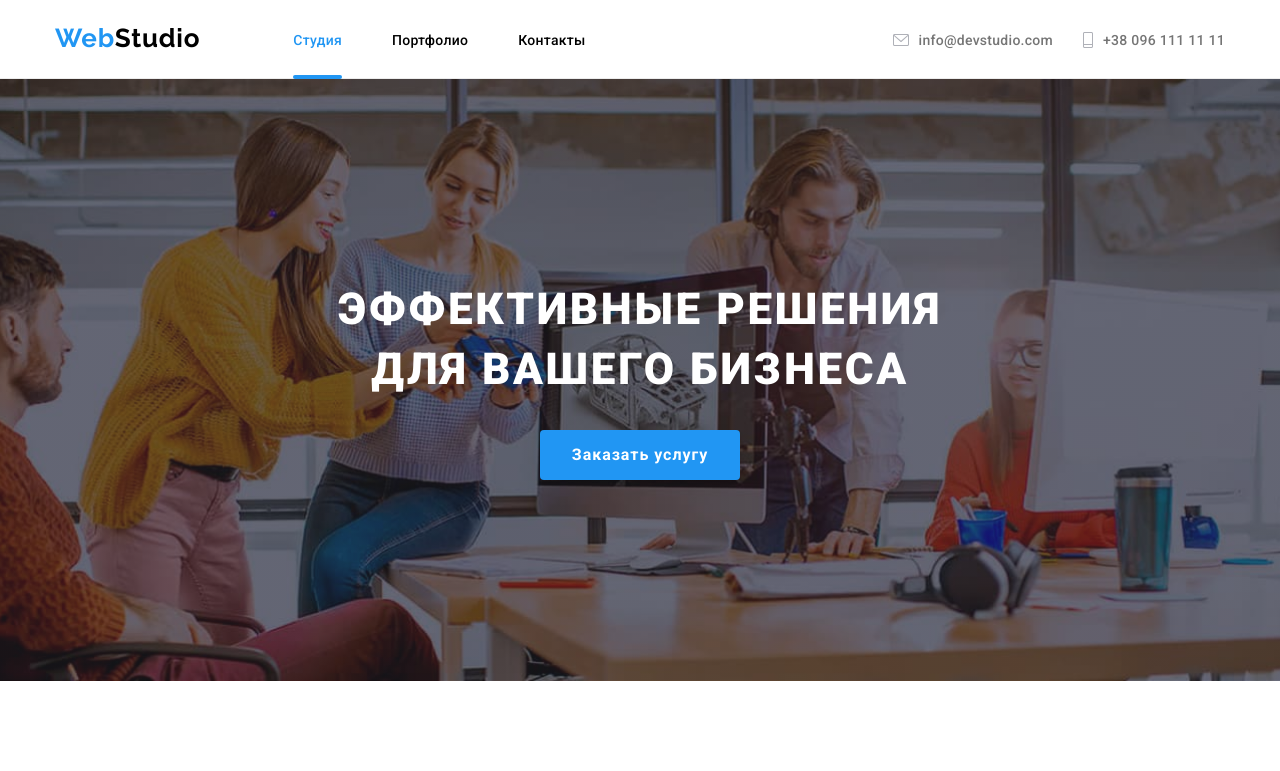
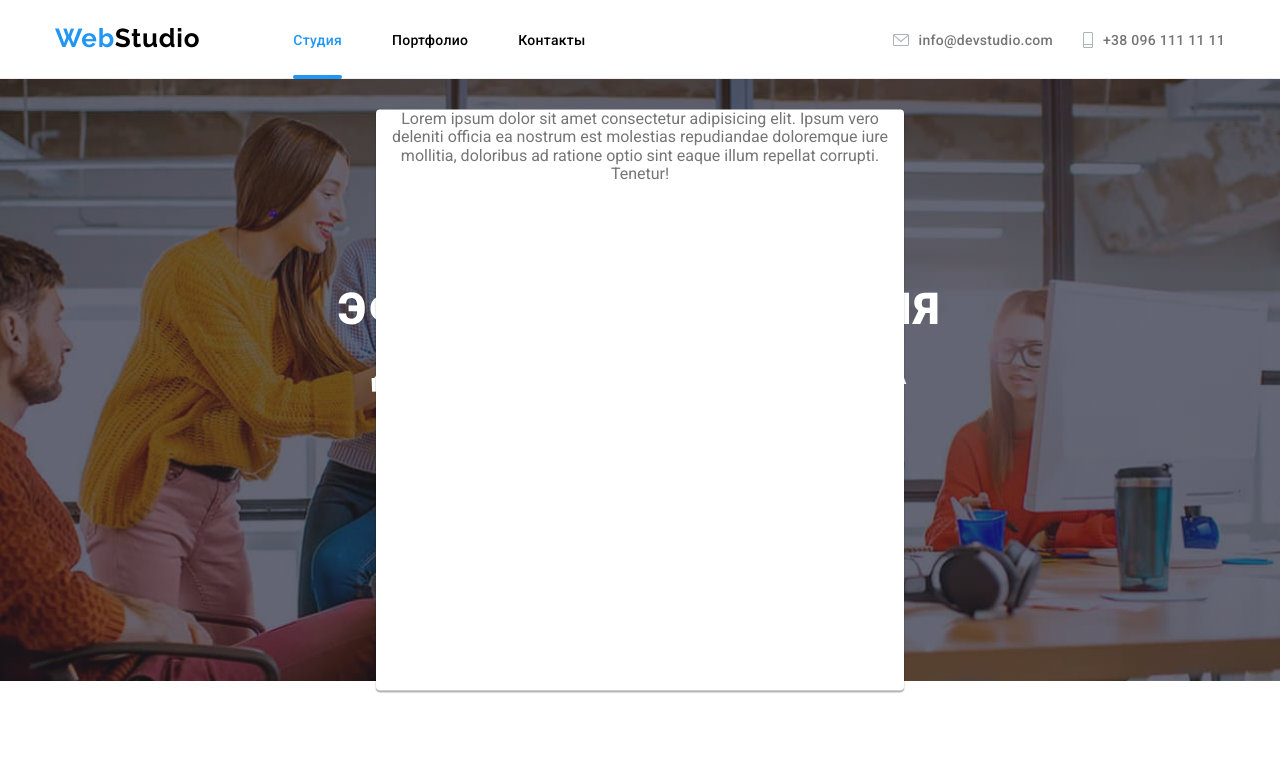
Before and after one commit to AVerba/goit-markup-hw-05, a plain HTML site: page index.html in a window 1280 px wide. Shown: the top 771 px of the page. Drawn offline with nearby package versions, Linux system fonts and the light colour scheme.

Commit message:
added modal

```diff
--- a/css/styles.css
+++ b/css/styles.css
@@ -248,7 +248,7 @@ h3 {
   padding: 0 23%;
   margin: 0 0 30px 0;
 }
-.banner button {
+.banner__order-btn {
   width: 200px;
   height: 50px;
   text-align: center;
@@ -263,6 +263,26 @@ h3 {
   outline: none;
   cursor: pointer;
   border: inherit;
+}
+.banner__modal{
+  position: absolute;
+  width: 528px;
+  height: 581px;
+  left: 50%;
+  top: 50%;
+  background: #FFFFFF;
+  box-shadow: 0px 1px 3px rgba(0, 0, 0, 0.12), 0px 1px 1px rgba(0, 0, 0, 0.14), 0px 2px 1px rgba(0, 0, 0, 0.2);
+  border-radius: 4px;
+  transform: translate(-50%, -50%) scale(1);
+}
+.close-btn{
+  /* background-color: var(--title-color); */
+  border: 1px solid rgba(0, 0, 0, 0.1);
+  border-radius: 50%;
+  padding: 6px;
+  cursor: pointer;
+  outline: none;
+
 }
 /*=========RESPONS===========*/
 .respons__list {
--- a/index.html
+++ b/index.html
@@ -46,7 +46,18 @@
             <section class="banner">
                 <div class="container">
                     <h1 class="banner__title">Эффективные решения для вашего бизнеса</h1>
-                    <button type="button"><span>Заказать услугу</span></button>
+                    <button type="button" class="banner__order-btn" data-modal-open><span>Заказать услугу</span></button>
+                     <div class="banner__modal">
+                        <p class="text">Lorem ipsum dolor sit amet consectetur adipisicing elit. Ipsum vero deleniti
+                            officia ea nostrum est molestias repudiandae doloremque iure mollitia, doloribus ad
+                            ratione optio sint eaque illum repellat corrupti. Tenetur!
+                        </p>
+<!--                         <button type="button" class="close-btn" data-modal-close width="11" height="11">
+                            <svg class="icon">
+                                <use href="./images/control/controlse.svg#close"> </use>
+                            </svg>
+                        </button> -->
+                    </div>
                 </div>
             </section>
             <section class="page__respons respons section">
```
Also changed, not shown: images/close.svg (added), images/control/controls.svg (added).
